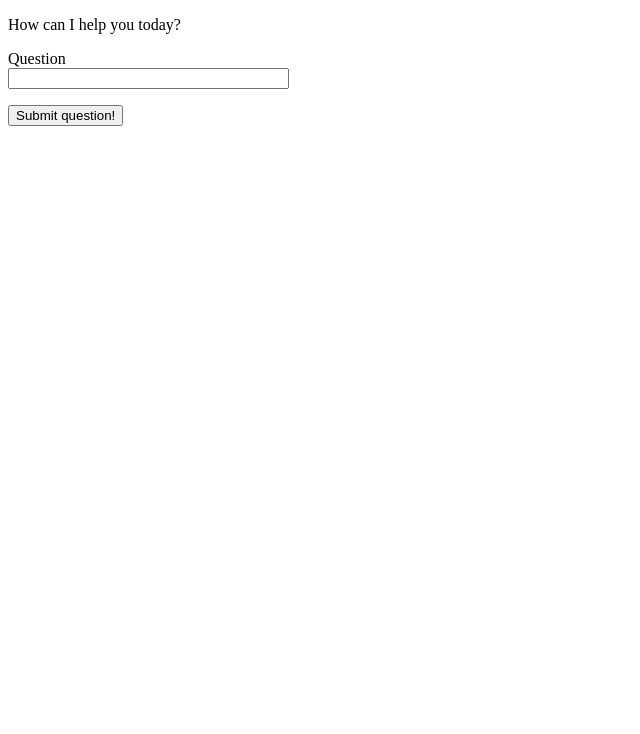
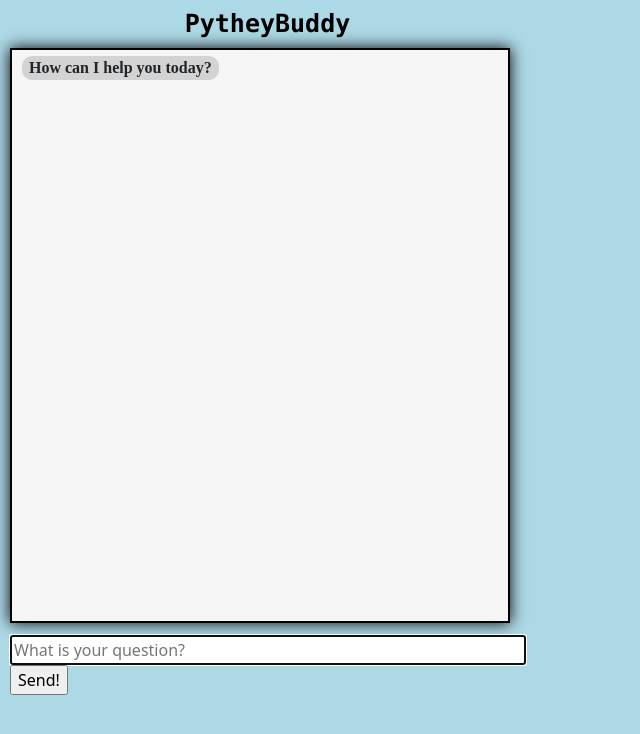
Before and after one commit to dcatapang/COMP110-Chatbot, a Flask app: page / in a window 1280 px wide. Shown: the top 734 px of the page, without its empty margins (0-640 px from the left). Run offline with Flask 2, Linux system fonts and the light colour scheme; some libraries are stand-ins or nearby versions.

Commit message:
week 5 update

```diff
--- a/app/forms.py
+++ b/app/forms.py
@@ -3,5 +3,5 @@ from wtforms import StringField, SubmitField
 from wtforms.validators import DataRequired
 
 class QuestionForm(FlaskForm):
-    question = StringField('Question', validators=[DataRequired()])
-    submit = SubmitField('Submit question!')
+    question = StringField(validators=[DataRequired()], render_kw={'autofocus': True, 'placeholder': "What is your question?"})
+    submit = SubmitField('Send!')
--- a/app/routes.py
+++ b/app/routes.py
@@ -57,10 +57,9 @@ def response(question):
 	except IndexError:
 		return misunderstood
 
-	needs_example = full_question == "i don't understand" or full_question == "can you give me an example?"
-	needs_second_example = full_question == "i still don't understand" or "can you give me another example?"
+	needs_example = (full_question == "i don't understand" or full_question == "can you give me an example?")
+	needs_second_example = (full_question == "i still don't understand" or full_question == "can you give me another example?")
 	finished = full_question == "thanks!"
-
 
 	if finished:
 		return final_message
@@ -77,6 +76,7 @@ def response(question):
 	else:
 		return misunderstood
 
+
 def add_word(term):
 	words_asked.append(term)
 
--- /dev/null
+++ b/app/static/css/messages.css
@@ -0,0 +1,91 @@
+body {
+    width: 500px;
+    background: lightblue
+}
+
+#message-container {
+    position: fixed;
+    top: 48px;
+    left : 10px;
+    height: 575px;
+    width: 500px;
+    background: whitesmoke;
+    border: solid 2px black;
+    box-shadow: 0px 0px 15px 0px black;
+    overflow: auto;
+}
+
+
+.even {
+    position: relative;
+    height: auto;
+    padding-right: 10px;
+    padding-left: 10px;
+    text-align: right;
+}
+
+.even span{
+    display:inline-block;
+    background: lightyellow;
+    border-radius: 10px;
+    padding-left: 7px;
+    padding-right: 7px;
+    width: content;
+    max-width: 50%;
+    left: -5px;
+    font-family: "Times New Roman", Times, serif;
+}
+
+.odd {
+    position: relative;
+    height: auto;
+    padding-left: 10px;
+    padding-right: 10px;
+    text-align: left;
+    padding-top: 5px;
+}
+
+.odd span{
+    display: inline-block;
+    left: 5px;
+    max-width: 50%;
+    width: max-content;
+    border-radius: 10px;
+    padding-left: 7px;
+    padding-right: 7px;
+    background: lightgray;
+    font-family: "Times New Roman", Times, serif;
+}
+
+.question-input {
+    position: fixed;
+    top: 625px;
+    width: 525px;
+    height: 40px;
+    padding-left: 10px;
+    padding-top: 10px;
+
+}
+
+.chat-header{
+    text-align: center;
+    text-shadow: 1px black;
+    font-family: "Lucida Console", "Courier New", monospace;
+    font-weight: bold;
+    font-size: 25px;
+    width: 525px;
+    height: 30px;
+    position: fixed;
+    padding-left: 10px;
+    padding-top: 5px;
+    color: black;
+
+}
+
+.send-button{
+    position: fixed;
+    right: 10px;
+    top: 650px;
+    padding-right: 10px;
+    width: 440px;
+}
--- a/app/templates/base.html
+++ b/app/templates/base.html
@@ -1,21 +1,28 @@
 <!doctype html>
 <html>
     <head>
-      <title>Welcome to COMP 110 Chatbot</title>
+        <title>Welcome to COMP 110 Chatbot</title>
+        <link rel="stylesheet" href="{{ url_for('static', filename='css/bootstrap.min.css') }}">
+        <link rel="stylesheet" href="{{ url_for('static', filename='css/messages.css') }}">
+        <script>
+            function scroll_to_bottom(){
+                var objDiv = document.getElementById("message-container");
+                objDiv.scrollTop = objDiv.scrollHeight;
+            }
+        </script>
     </head>
+
     <body>
+        <div class="chat-header">PytheyBuddy</div>
+        <div id="message-container" onload="scroll_to_bottom();">
         {% for post in posts %}
-        <div><p>{{ post }}</b></p></div>
+            {% if loop.index is even %}
+            <div class="even"><p><span>{{ post }}</b></span></p></div>
+            {% else %}
+            <div class="odd"><p><span><strong>{{ post }}</b></span></strong></p></div>
+            {% endif %}
         {% endfor %}
-        {% with messages = get_flashed_messages() %}
-        {% if messages %}
-        <ul>
-            {% for message in messages %}
-            <li>{{ message }}</li>
-            {% endfor %}
-        </ul>
-        {% endif %}
-        {% endwith %}
+        </div>
         {% block content %}{% endblock content%}
     </body>
 </html>
--- a/app/templates/question.html
+++ b/app/templates/question.html
@@ -1,12 +1,11 @@
 {% extends "base.html" %}
 
 {% block content %}
+    <div class="question-input">
     <form action="/chatbot" method="post" novalidate>
     {{ form.hidden_tag() }}
     <p>
-        {{ form.question.label }}<br>
-        {{ form.question(size=32) }}<br>
-    </p>
-    <p>{{ form.submit() }}</p>
+        {{ form.question(size=50) }}
+        {{ form.submit() }}</p></div>
     </form>
 {% endblock content%}
```
